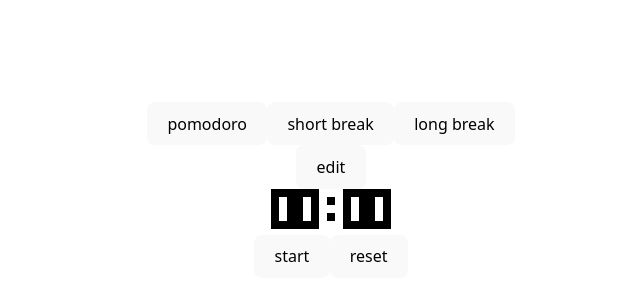
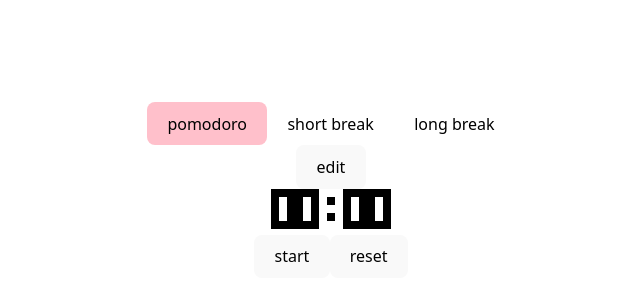
Before and after one commit to sonjali4/pomodoro-chrome-extension, a React (Vite) app: page / in a window 1280 px wide. Shown: the part 210-510 px from the top of the page, without its empty margins (309-949 px from the left). Built offline with nearby package versions, Linux system fonts and the light colour scheme; no server answers.

Commit message:
added change timer mode functionality, selected button is highlighted

```diff
--- a/public/background.js
+++ b/public/background.js
@@ -98,6 +98,10 @@ chrome.runtime.onMessage.addListener((message, sender, sendResponse) => {
         case "reset":
             resetTimer();
             break;
+        case "change-mode":
+            currentMode = message.newMode;
+            resetTimer();
+            break;
         case 'update-times':
             modes = message.times;
             remainingTime = modes[currentMode];
--- a/src/App.jsx
+++ b/src/App.jsx
@@ -45,6 +45,7 @@ function App() {
     <>
       <TimerModeButtons
         modes={state.modes}
+        currentMode={state.currentMode}
       />
       <Time secondsRemaining={state.remainingTime} />
       <TimerControlButtons
--- a/src/components/TimerModeButtons.jsx
+++ b/src/components/TimerModeButtons.jsx
@@ -1,12 +1,28 @@
 import { TimerButton } from './TimerButton';
 import { TimeEditButton } from './TimeEditButton';
 
-function TimerModeButtons({ modes }) {
+function TimerModeButtons({ modes, currentMode }) {
+    const changeMode = (newMode) => {
+        chrome.runtime.sendMessage({action: 'change-mode', newMode: newMode});
+    }
+
     return (
         <div id="timer-btns-container">
-            <TimerButton buttonText="pomodoro" className="timer-btn" />
-            <TimerButton buttonText="short break" className="timer-btn" />
-            <TimerButton buttonText="long break" className="timer-btn" />
+            <TimerButton
+                buttonText="pomodoro"
+                className={currentMode === 'pomodoro' ? 'active-timer' : 'timer-mode-btn'}
+                onClick={() => changeMode('pomodoro')}
+            />
+            <TimerButton
+                buttonText="short break"
+                className={currentMode === 'shortBreak' ? 'active-timer' : 'timer-mode-btn'}
+                onClick={() => changeMode('shortBreak')}
+            />
+            <TimerButton
+                buttonText="long break"
+                className={currentMode === 'longBreak' ? 'active-timer' : 'timer-mode-btn'}
+                onClick={() => changeMode('longBreak')}
+            />
 
             <TimeEditButton modes={modes} />
         </div>
--- a/src/index.css
+++ b/src/index.css
@@ -67,6 +67,14 @@ button:focus-visible {
   }
 }
 
+.active-timer {
+  background-color: pink;
+}
+
+.timer-mode-btn {
+  background-color: white;
+}
+
 #modal-overlay {
   position: fixed;
   z-index: 1;
```
Also changed, not shown: src/assets/plaid-pink-green.svg (added).
